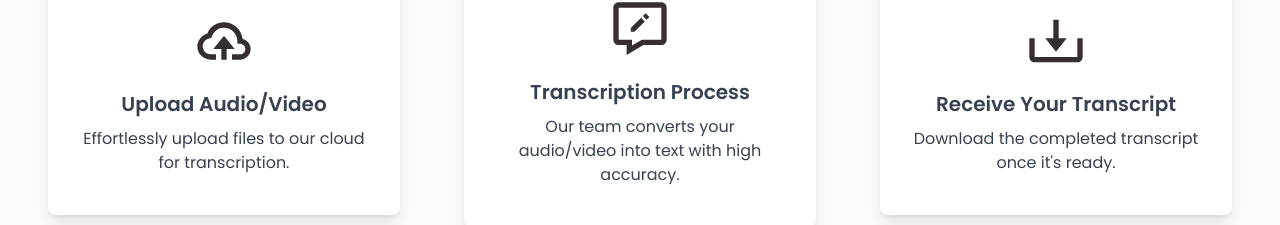
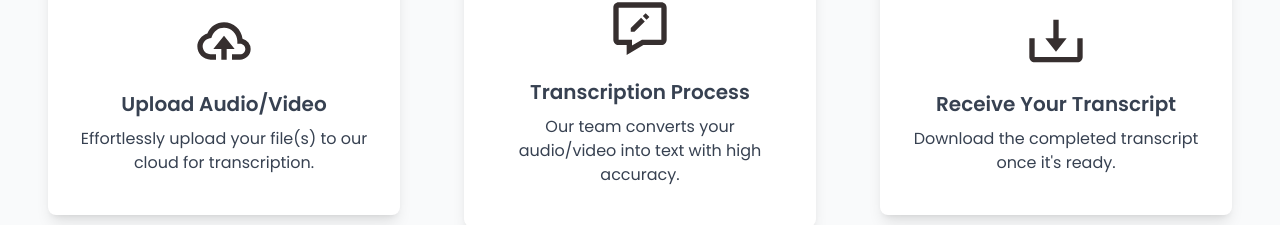
Before and after one commit to Yitzkak/scriptorfi-frontend, a React (Create React App) app: page / in a window 1280 px wide. Shown: the part 995-1220 px from the top of the page. Built offline with nearby package versions, Linux system fonts and the light colour scheme; what i18n-iso-countries would draw is missing.

Commit message:
Fixed our process again

```diff
--- a/src/components/OurProcess.js
+++ b/src/components/OurProcess.js
@@ -19,14 +19,14 @@
       </div>
 
 
-      <div className="flex flex-col md:flex-row items-center justify-center space-y-10 space-x-5 md:space-y-0 lg:space-x-16">
+      <div className="flex flex-col md:flex-row items-center justify-center space-y-10 md:space-x-5 md:space-y-0 lg:space-x-16">
 
         {/* Step 1 - Upload */}
         <div className="flex flex-col items-center bg-white text-center shadow-lg rounded-lg px-8 py-10">
           <BiCloudUpload className="w-16 h-16 text-[#362f2f] transition-transform duration-200 ease-in-out hover:animate-wiggle" />
           <p className="mt-4 font-semibold text-[20px] text-gray-700">Upload Audio/Video</p>
           <p className="text-[16px] text-[#374151] max-w-xs mt-2">
-            Effortlessly upload files to our cloud for transcription.
+            Effortlessly upload your file(s) to our cloud for transcription.
           </p>
         </div>
 
```
